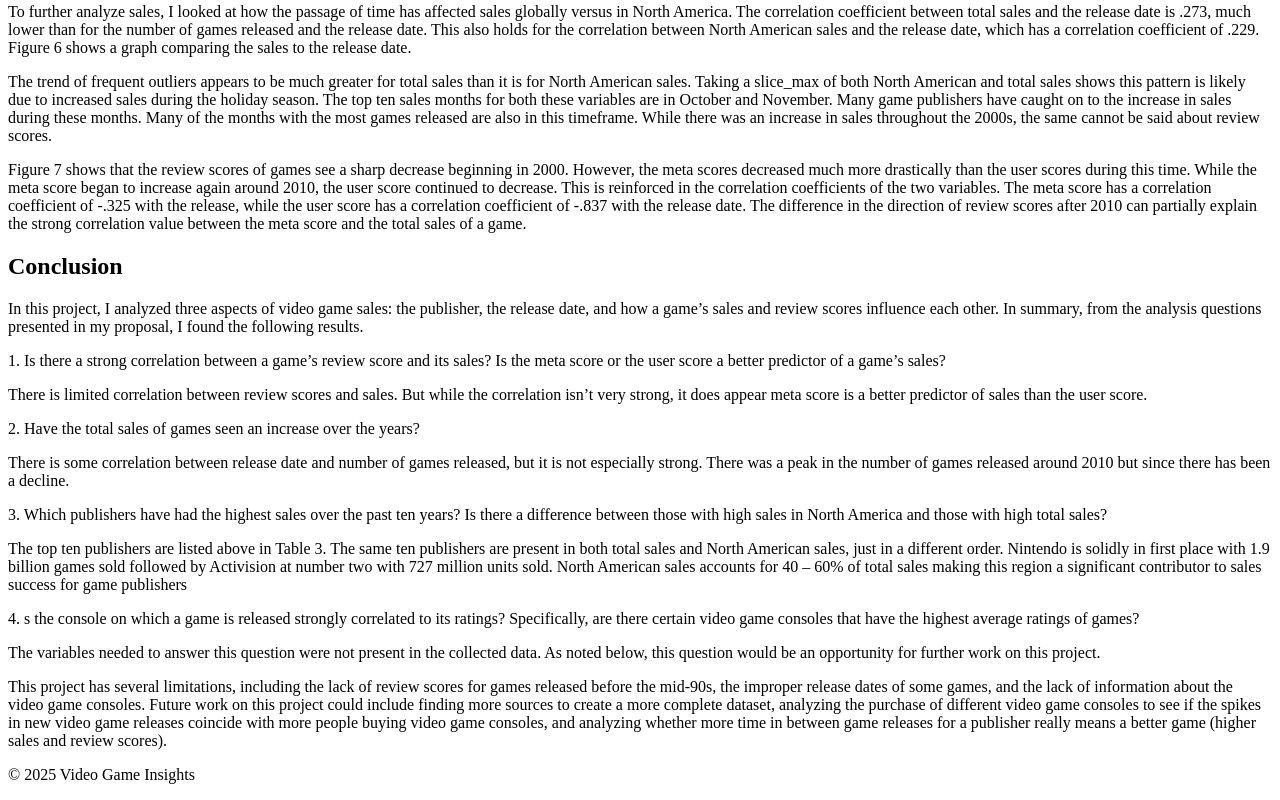
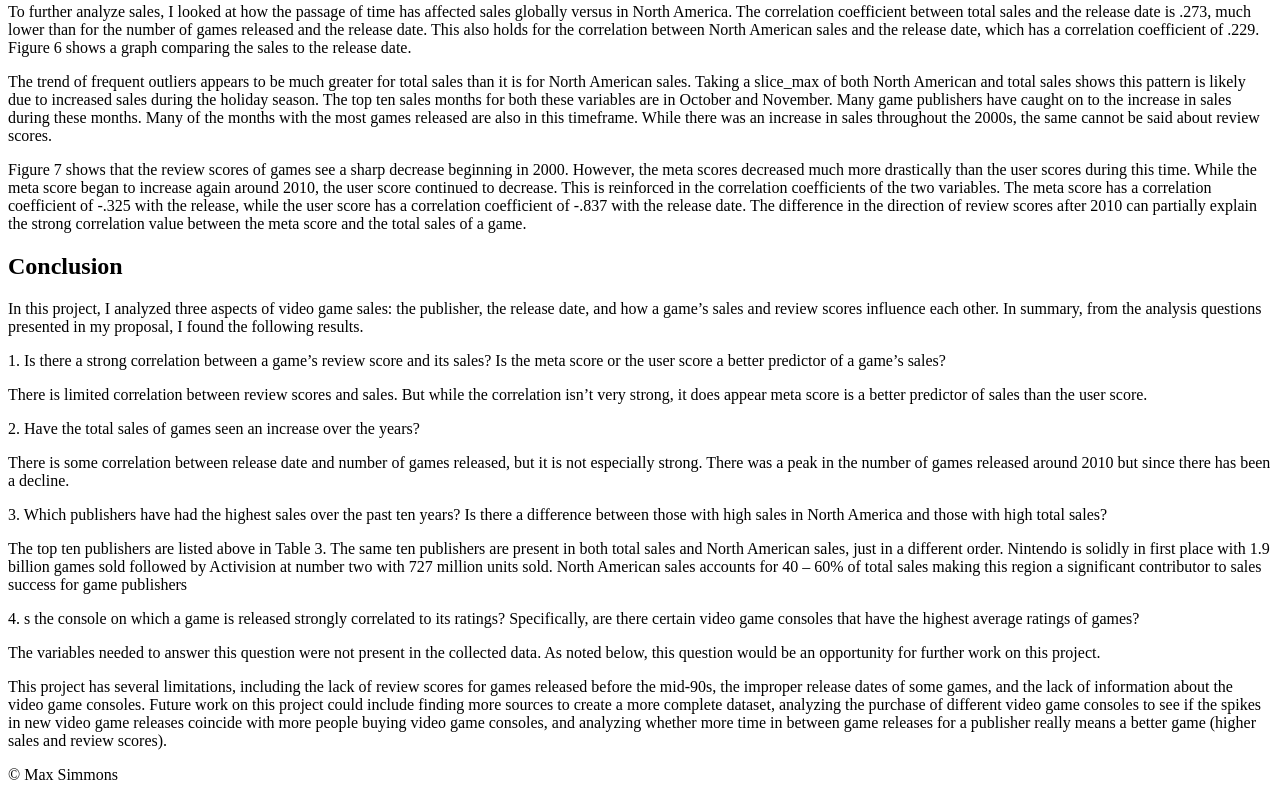
Before and after one commit to maxsimmons4/3300-module7, a plain HTML site: page index.html in a window 1280 px wide. Shown: the part 2235-3035 px from the top of the page. Drawn offline with Linux system fonts and the light colour scheme.

Commit message:
Update index.html

```diff
--- a/index.html
+++ b/index.html
@@ -368,7 +368,7 @@
     </main>
 
     <footer>
-      <p>&copy; 2025 Video Game Insights</p>
+      <p>&copy; Max Simmons</p>
     </footer>
   </body>
 </html>
```
